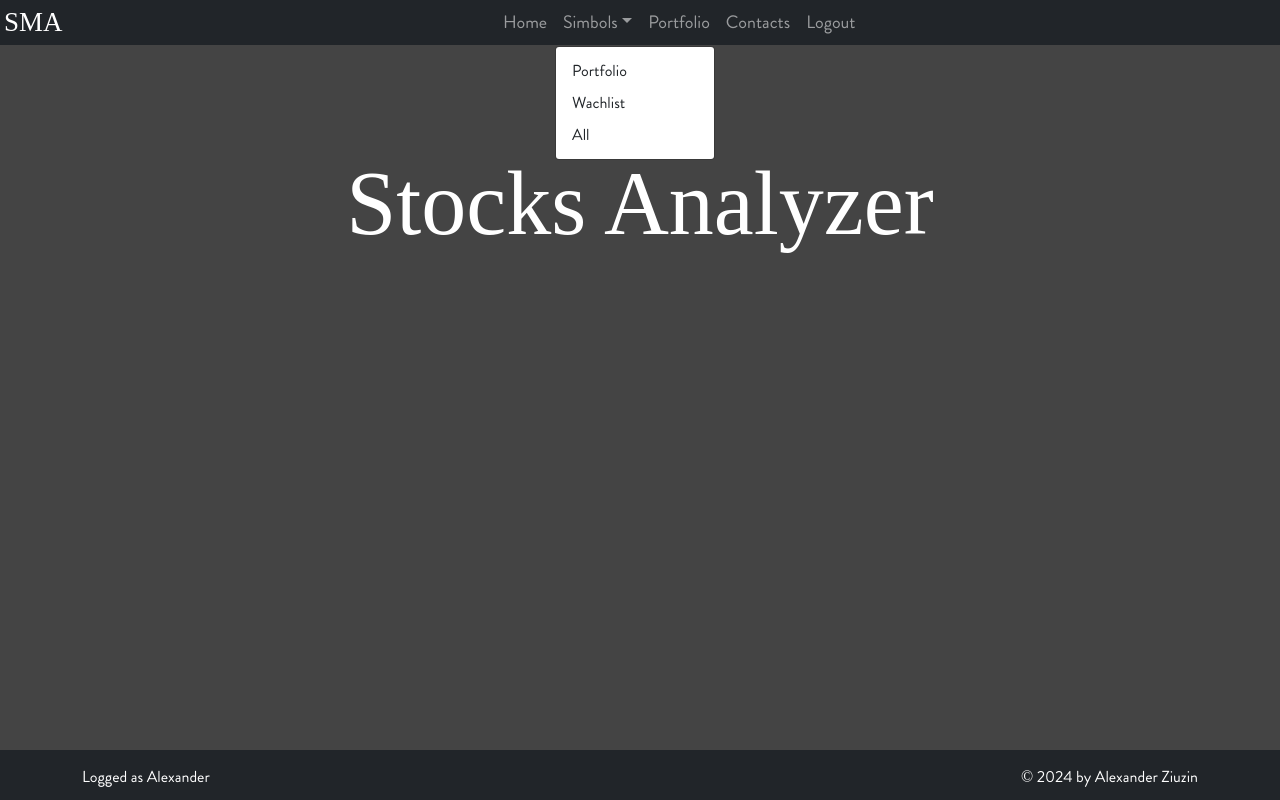
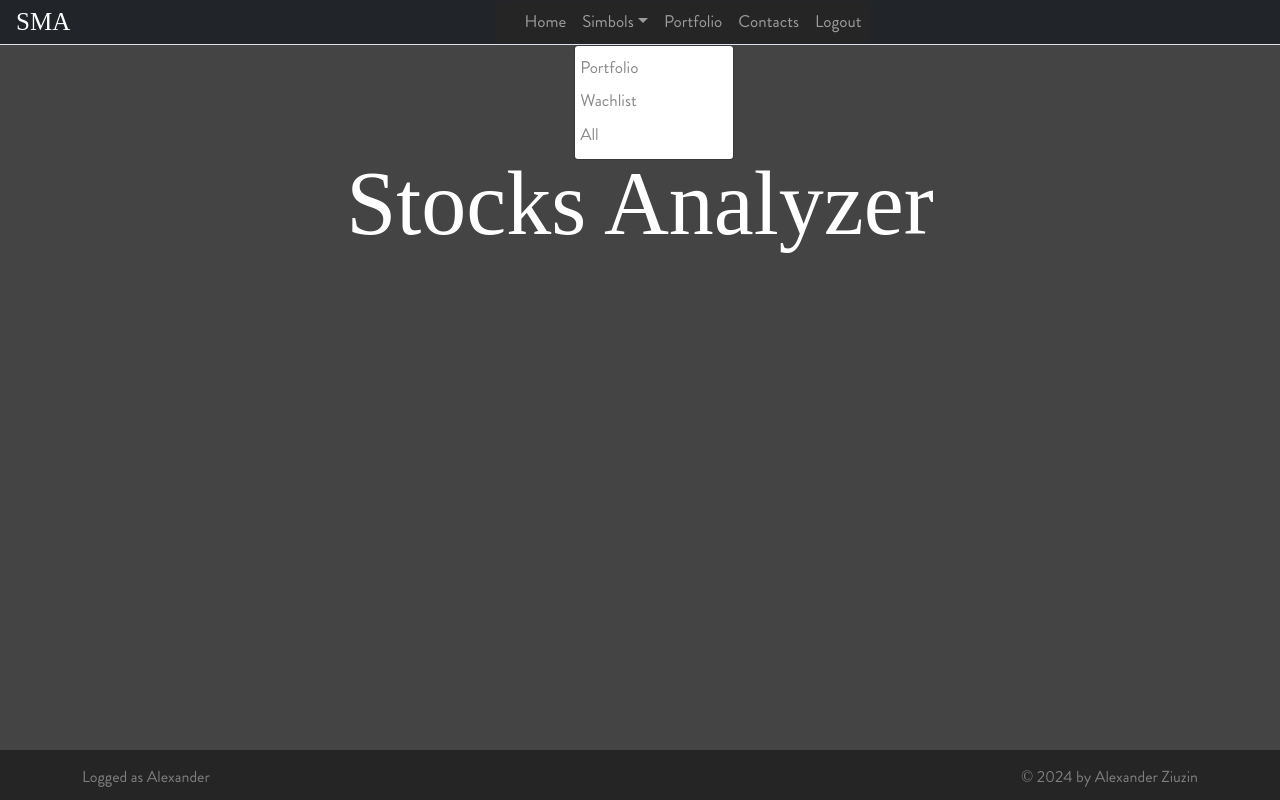
Before and after one commit to alxzyuzin/StockMarketAnalyzer, a Flask app: page / in a window 1280 px wide, after a click on "Simbols". Run offline with Flask 3, Linux system fonts and the light colour scheme; a user stored in the database is signed in; some libraries are stand-ins or nearby versions.

Commit message:
Fix menu layout issues.

```diff
--- a/app/static/css/style.css
+++ b/app/static/css/style.css
@@ -9,14 +9,6 @@
     src: url("/static/fonts/brandon_grotesque/HvDTrial_Brandon_Grotesque_regular.otf") format("opentype");
     font-style: normal;
 }
-
-* {
-
-    margin: 0;
-
-    padding: 0;
-
-   }
 
 html {
 	visibility:hidden;
@@ -52,6 +44,7 @@ body
     height: 45px;
     padding-top: 0px;
     padding-bottom: 0px;
+    border-bottom: solid white 1px;
 }
 
 #main
@@ -68,10 +61,10 @@ footer
     bottom: 0;
     width:100%;
     height: 50px;
-    background-color:rgb(33, 37, 41);
+    background-color:rgb(37, 37, 37);
     text-align: center;
     padding-top: 5px;
-    color: white;
+    color: #7F7F7F;
     font-size:medium;
     padding-top: 3px;
 }
@@ -87,6 +80,100 @@ footer
 .col-sm{
 	margin: 4px;
 }
+
+/*__________________________________________________________________________
+/ Navigation bar styles start                                              /
+/__________________________________________________________________________*/
+
+.navbar {
+	padding-top: 0 !important;
+    padding-bottom: 0 !important;
+	background: #ffffff;
+	padding-left: 0px;
+	padding-right: 0px;
+	border-bottom: 1px solid #dfe3e8;
+	border-radius: 0;
+  }
+
+ .navbar .navbar-brand {
+	padding-left: 0;
+	font-size: 25px;
+
+  }
+  .navbar .navbar-brand b {
+	color: #5c6ac4;
+  }
+
+  .navbar .navbar-nav {
+	position: relative;
+    background-color:rgb(37, 37, 37);
+    padding-left: 20px;
+
+  }
+
+
+
+  .navbar a, .navbar a:active {
+	color: #888;
+	font-size: 17px;
+	background: transparent;
+  }
+
+  @media (max-width: 768px){
+	.navbar .login-form {
+        width: 100%;
+	    border: none;
+	}
+
+	.navbar .navbar-nav .btn-secondary, .navbar .navbar-nav .btn-secondary:active {
+	  display: block;
+	}
+  }
+
+  #brand-icon{
+    margin-left: 16px;
+  }
+
+  .navbar-toggler{
+    margin-right: 8px;
+    margin-bottom: 2px;
+    padding: 2px;
+
+}
+
+.navbar-dark{
+    margin-bottom: 2px;
+
+   /* border-color: rgba(255, 255, 255, .3);*/
+}
+
+  .navbar .btn-secondary, .navbar .btn-secondary:active {
+	color: #fff;
+	background: #5c6ac4 !important;
+	padding-top: 8px;
+	padding-bottom: 6px;
+	border-radius: 4px;
+	vertical-align: middle;
+	border: none;
+	min-width: 120px;
+	margin: 2px 0;
+  }
+
+  .navbar .nav-item i {
+	font-size: 18px;
+  }
+
+  .dropdown-menu{
+	padding-top: 5px;
+  }
+
+  .dropdown-item{
+	padding-left: 5px;
+	padding-right: 5px;
+  }
+  /*____________________________________________________________________________/
+  / Navigation bar styles end                                                   /
+  ______________________________________________________________________________*/
 
 /* Simbols page */
 
--- a/app/templates/base.html
+++ b/app/templates/base.html
@@ -22,12 +22,12 @@
 
 	</head>
     <body >
-      <header class="container-sm">
+      <header id = "page-header" class="container-sm">
         <nav class="navbar navbar-expand-sm navbar-dark bg-dark fixed-top navigation" >
           <a id = "brand-icon" class="navbar-brand cinzel-400" href="#">SMA</a>
           <button type="button" class="navbar-toggler"
                         data-bs-toggle="collapse"
-                        data-bs-target="#navbarCollapse">
+                        data-bs-target="#navbarCollapse" title="Navigation bar toggler">&nbsp
             <span class="navbar-toggler-icon"></span>
           </button>
           <div class="collapse navbar-collapse justify-content-center" id="navbarCollapse">
```
